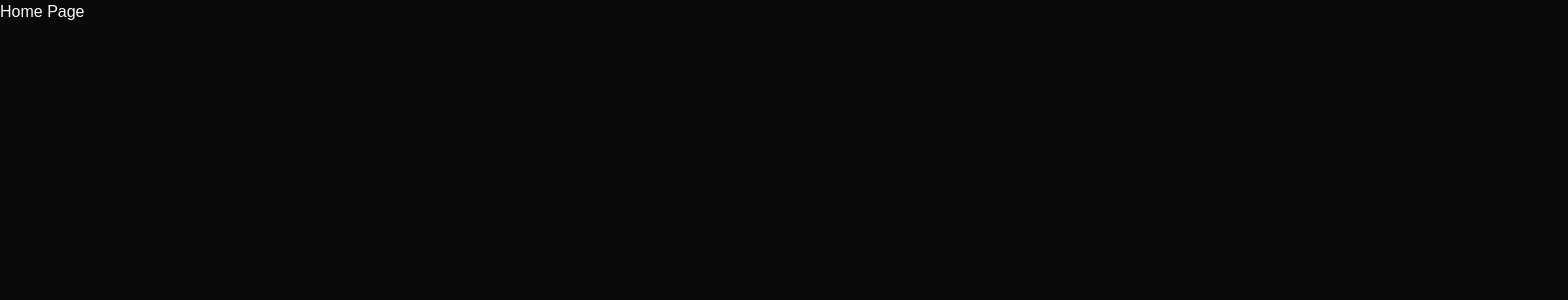
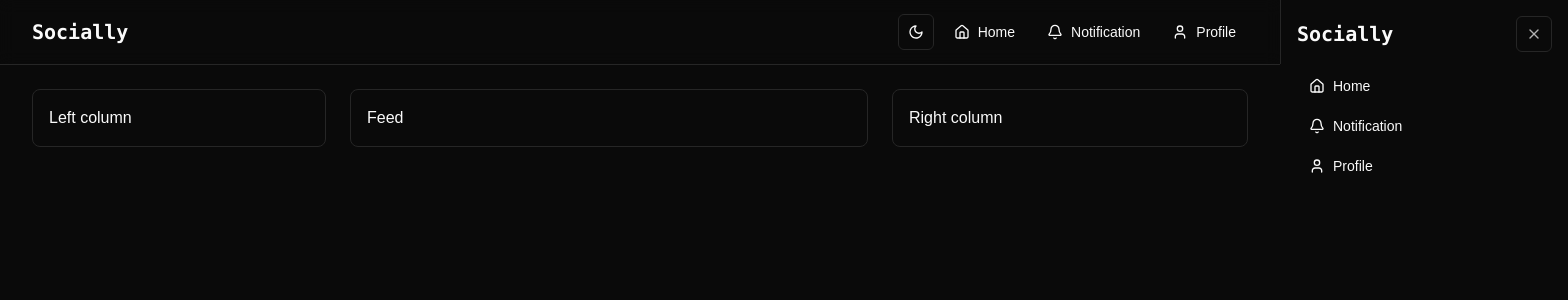
Before and after one commit to Sajjad-008/socially-frontend, a React (Vite) app: page / in a window 1280 px wide. Shown: the top 300 px of the page, 1568 px wide, since content can reach past the window. Built offline with nearby package versions, Linux system fonts and the light colour scheme.

Commit message:
feat: add WelcomeCard for guest users

```diff
--- /dev/null
+++ b/src/components/layout/AppLayout.tsx
@@ -0,0 +1,33 @@
+import type { ReactNode } from 'react'
+import Navbar from './Navbar'
+
+interface AppLayoutProps {
+  left?: ReactNode
+  right?: ReactNode
+  wide?: boolean
+  children: ReactNode
+}
+
+export default function AppLayout({
+  left,
+  right,
+  wide = false,
+  children,
+}: AppLayoutProps) {
+  const columns = wide
+    ? 'lg:grid-cols-[minmax(220px,294px)_minmax(0,930px)]'
+    : 'lg:grid-cols-[minmax(220px,294px)_minmax(0,550px)_minmax(240px,356px)]'
+
+  return (
+    <div className="min-h-screen bg-bg text-content">
+      <Navbar />
+      <div
+        className={`mx-auto grid max-w-[1248px] grid-cols-1 gap-6 px-4 py-6 ${columns}`}
+      >
+        <aside className="hidden lg:block">{left}</aside>
+        <main className="min-w-0">{children}</main>
+        {!wide && <aside className="hidden lg:block">{right}</aside>}
+      </div>
+    </div>
+  )
+}
--- /dev/null
+++ b/src/features/auth/components/WelcomeCard.tsx
@@ -0,0 +1,29 @@
+import { useNavigate } from 'react-router-dom'
+import Button from '@/components/ui/Button'
+
+export default function WelcomeCard() {
+  const navigate = useNavigate()
+
+  //  بعد از merge شدن Card  <section> با <Card> عوض شود
+  return (
+    <section className="rounded-lg border border-border bg-card p-6 text-center">
+      <h2 className="text-base font-bold text-content">Welcome Back!</h2>
+      <p className="mt-4 text-xs text-content-muted">
+        Login to access your profile and connect with others.
+      </p>
+      <div className="mt-4 flex flex-col gap-2">
+        <Button
+          variant="secondary"
+          size="s"
+          className="w-full"
+          onClick={() => navigate('/login')}
+        >
+          Log In
+        </Button>
+        <Button size="s" className="w-full" onClick={() => navigate('/register')}>
+          Sign Up
+        </Button>
+      </div>
+    </section>
+  )
+}
--- a/src/pages/HomePage.tsx
+++ b/src/pages/HomePage.tsx
@@ -1,3 +1,14 @@
+import AppLayout from '@/components/layout/AppLayout'
+
+const box = 'rounded-lg border border-border bg-card p-4'
+
 export default function HomePage() {
-  return <div>Home Page</div>
+  return (
+    <AppLayout
+      left={<div className={box}>Left column</div>}
+      right={<div className={box}>Right column</div>}
+    >
+      <div className={box}>Feed</div>
+    </AppLayout>
+  )
 }
```
Also changed, not shown: 1 other file (tests, documents, lock files or other folders).
